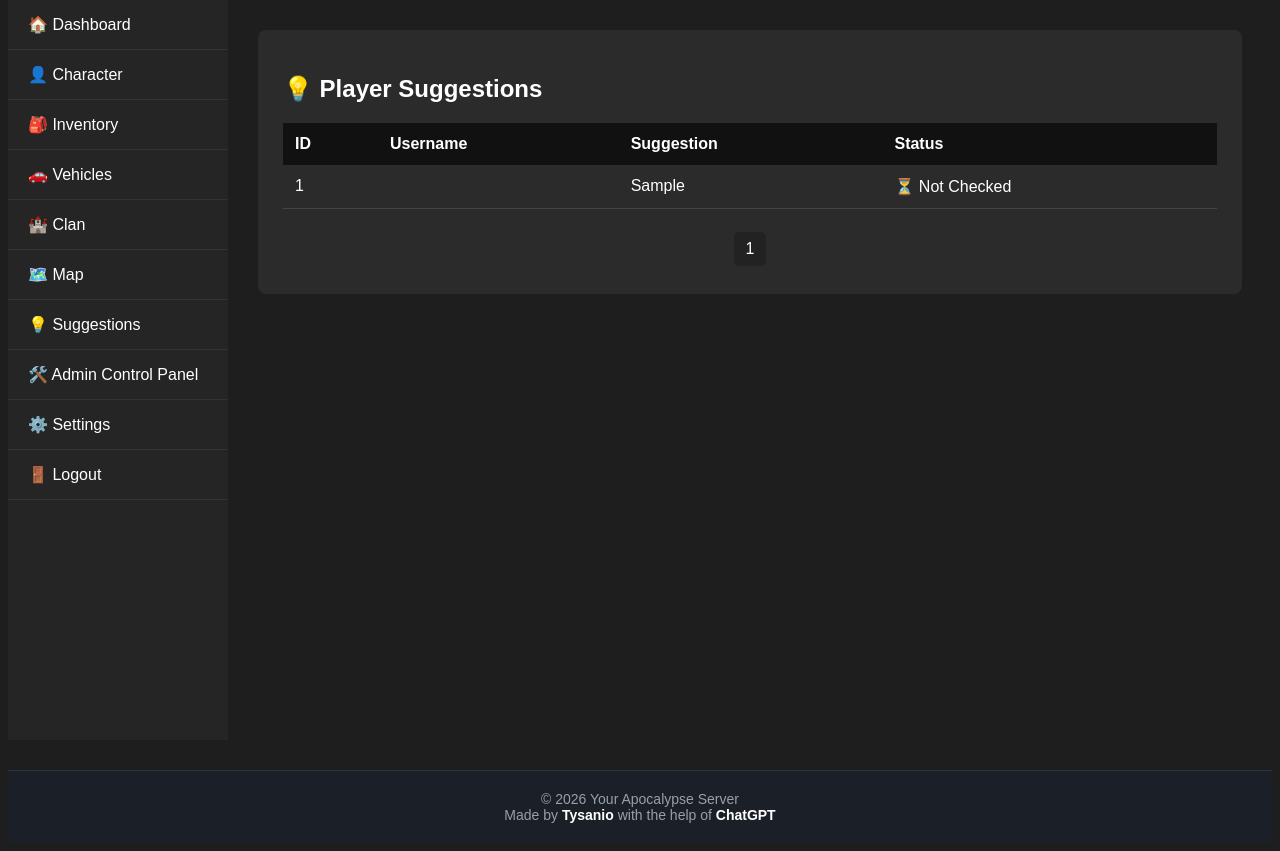
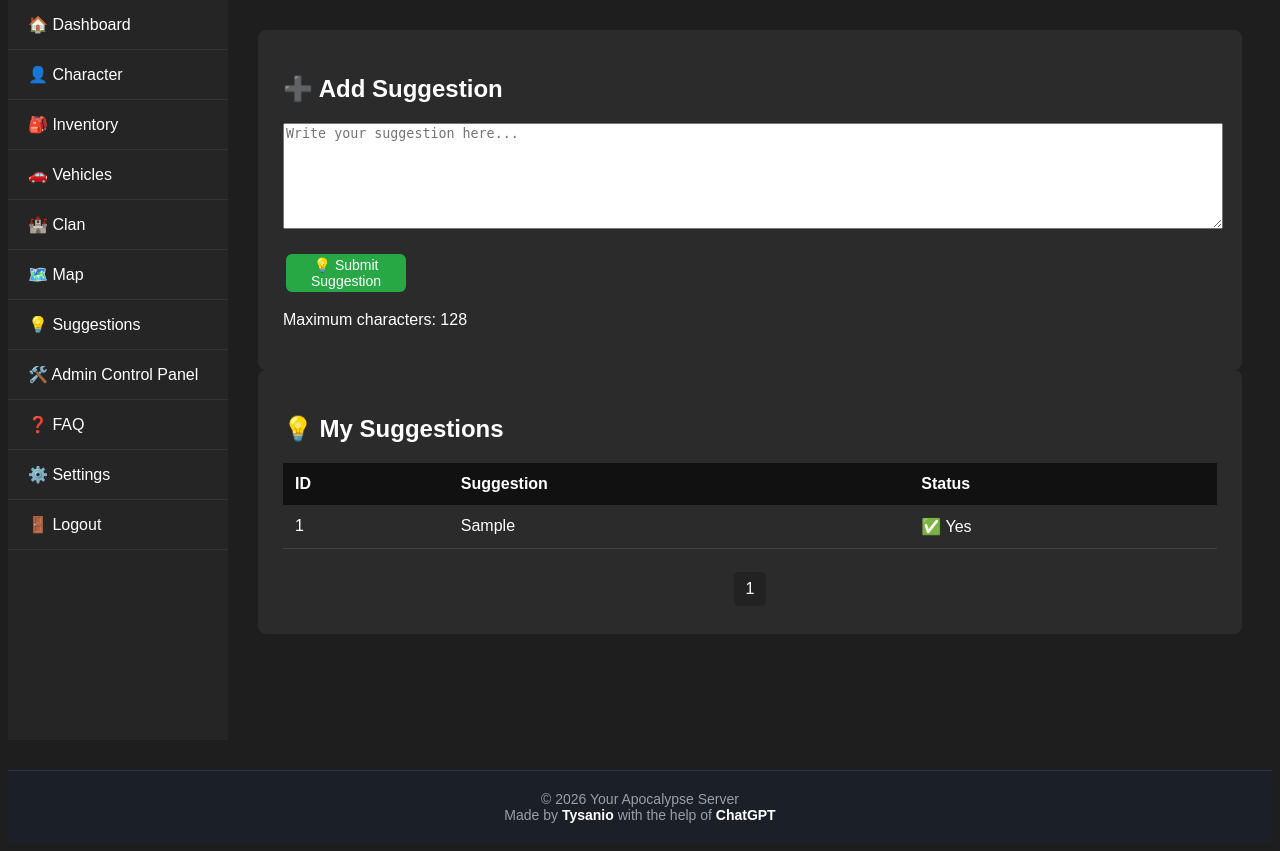
Before and after one commit to tysanio/apo-baisc, a PHP site: page /suggestions.php in a window 1280 px wide. Shown: the part 68-919 px from the top of the page. Run offline with PHP 8.4, Linux system fonts and the light colour scheme; the visitor is signed in with stand-in values (Sample User, id 1); tables that the repository leaves empty or names only in its code hold one stand-in row (values such as "Sample post"); data that the repository does not hold is empty.

Commit message:
adding stuff
adding webhook discord

adding make a suggesiton

add faq

```diff
--- a/ucp/admin_suggestions.php
+++ b/ucp/admin_suggestions.php
@@ -145,7 +145,7 @@ switch($row["Status"])
 
 <input  type="hidden" name="id" value="<?php echo $row["id"]; ?>">
 <button type="submit" name="update_status" class="action-button success-button" name="Status" value="1"> ✅ </button>
-<button type="submit" name="update_status" class="action-button danger-button" name="Status" > ❌ </button>
+<button type="submit" name="update_status" class="action-button danger-button" name="Status" value="2"> ❌ </button>
 <button type="submit" name="update_status" class="action-button warning-button" name="Status" value="0"> ⏳ </button>
 
 </form>
--- a/ucp/config/database.php
+++ b/ucp/config/database.php
@@ -20,4 +20,8 @@ catch(PDOException $e)
 {
     die("Database connection failed.");
 }
+
+$DISCORD_WEBHOOK = "https://discord.com/api/webhooks/1532483558780833924/rfq0SfuVdpy6cCgguRXKLBKTmqY6aah6u9WNsPp51nd7f9OVIefZUhw3zTmctp-ANZVG";
+
+
 $SERVER_NAME = "Your Apocalypse Server";
--- a/ucp/dashboard.php
+++ b/ucp/dashboard.php
@@ -9,7 +9,7 @@ require_once "includes/header.php";
 <div class="card">
 
     <h2>
-        Welcome <?php echo htmlspecialchars($player["Username"]); ?>
+        Welcome back <?php echo htmlspecialchars($player["Username"]); ?> !
     </h2>
 
     <br>
--- /dev/null
+++ b/ucp/includes/discord.php
@@ -0,0 +1,52 @@
+<?php
+
+function DiscordWebhook($title, $message)
+{
+    global $DISCORD_WEBHOOK;
+    if(empty($DISCORD_WEBHOOK))
+    {
+        return false;
+    }
+    $payload = [
+        "username" => "UCP",
+        "embeds" => [
+            [
+                "title" => $title,
+                "description" => $message,
+                "color" => 3447003,
+                "timestamp" => date("c")
+
+            ]
+
+        ]
+
+    ];
+
+
+
+    $ch = curl_init($DISCORD_WEBHOOK);
+
+
+    curl_setopt($ch, CURLOPT_POST, true);
+
+    curl_setopt($ch, CURLOPT_POSTFIELDS, json_encode($payload));
+
+    curl_setopt($ch, CURLOPT_HTTPHEADER, [
+
+        "Content-Type: application/json"
+
+    ]);
+
+    curl_setopt($ch, CURLOPT_RETURNTRANSFER, true);
+
+
+
+    curl_exec($ch);
+
+    curl_close($ch);
+
+
+    return true;
+}
+
+?>
--- a/ucp/includes/header.php
+++ b/ucp/includes/header.php
@@ -38,6 +38,8 @@
 	<a href="admin.php">🛠️ Admin Control Panel </a>
 	<?php } ?>
 
+	<a href="faq.php"> ❓ FAQ </a>
+
     <a href="settings.php">⚙️ Settings</a>
 
     <a href="logout.php">🚪 Logout</a>
--- a/ucp/suggestions.php
+++ b/ucp/suggestions.php
@@ -4,7 +4,34 @@ require_once "includes/auth.php";
 require_once "includes/player.php";
 
 require_once "includes/header.php";
+require_once "includes/discord.php";
 
+// ==============================
+// Add Suggestion
+// ==============================
+if(isset($_POST["add_suggestion"]))
+{
+    $suggestion = trim($_POST["suggestion"]);
+    if(strlen($suggestion) > 128)
+    {
+        $error = "Suggestion is limited to 128 characters.";
+    }
+    else
+    {
+
+        $stmt = $pdo->prepare(" INSERT INTO suggestions (Username, suggestions, Status) VALUES (?, ?, 0) ");
+        $stmt->execute([ $player["Username"], $suggestion ]);
+		DiscordWebhook(
+		"💡 New Suggestion From ".$player["Username"],
+		"**Suggestion:**\n".
+		$suggestion.
+		"\n\n".
+		"🔎 Check the UCP!");
+        header("Location: suggestions.php");
+        exit;
+    }
+
+}
 
 // ==============================
 // Pagination
@@ -27,10 +54,18 @@ $offset = ($page - 1) * $limit;
 
 
 // ==============================
-// Count Suggestions
+// Count Player Suggestions
 // ==============================
 
-$count = $pdo->query(" SELECT COUNT(*) FROM suggestions ")->fetchColumn();
+$countStmt = $pdo->prepare(" SELECT COUNT(*)  FROM suggestions WHERE Username = ? ");
+
+
+$countStmt->execute([
+    $player["Username"]
+]);
+
+
+$count = $countStmt->fetchColumn();
 
 
 
@@ -38,24 +73,30 @@ $totalPages = ceil($count / $limit);
 
 
 
+
 // ==============================
-// Load Suggestions
+// Load Player Suggestions
 // ==============================
 
-$stmt = $pdo->prepare("
-    SELECT * FROM suggestions ORDER BY id ASC LIMIT ? OFFSET ?
-");
+$stmt = $pdo->prepare("  SELECT * FROM suggestions WHERE Username = ? ORDER BY id ASC LIMIT ? OFFSET ? ");
 
 
 $stmt->bindValue(
     1,
+    $player["Username"],
+    PDO::PARAM_STR
+);
+
+
+$stmt->bindValue(
+    2,
     $limit,
     PDO::PARAM_INT
 );
 
 
 $stmt->bindValue(
-    2,
+    3,
     $offset,
     PDO::PARAM_INT
 );
@@ -70,14 +111,72 @@ $suggestions = $stmt->fetchAll(PDO::FETCH_ASSOC);
 
 ?>
 
+<div class="card">
 
+
+<h2>
+➕ Add Suggestion
+</h2>
+
+
+
+<?php
+
+if(isset($error))
+{
+
+echo "
+
+<p class='error-message'>
+".$error."
+</p>";
+
+}
+
+?>
+
+
+
+<form method="POST">
+
+
+<textarea
+name="suggestion"
+maxlength="128"
+required
+placeholder="Write your suggestion here..."
+style="width:100%; height:100px;">
+</textarea>
+
+
+<br><br>
+
+
+<button
+type="submit"
+name="add_suggestion"
+class="action-button success-button">
+
+💡 Submit Suggestion
+
+</button>
+
+
+</form>
+
+
+<p>
+Maximum characters: 128
+</p>
+
+
+</div>
 
 <div class="card">
 
 
-<h2>
-💡 Player Suggestions
-</h2>
+<h2> 💡 My Suggestions </h2>
+
 
 
 
@@ -88,11 +187,6 @@ $suggestions = $stmt->fetchAll(PDO::FETCH_ASSOC);
 
 <th>
 ID
-</th>
-
-
-<th>
-Username
 </th>
 
 
@@ -110,7 +204,30 @@ Status
 
 
 
+
 <?php
+
+
+if(count($suggestions) == 0)
+{
+
+?>
+
+<tr>
+
+<td colspan="3">
+
+No suggestions submitted yet.
+
+</td>
+
+</tr>
+
+
+<?php
+
+}
+
 
 
 foreach($suggestions as $row)
@@ -120,18 +237,31 @@ foreach($suggestions as $row)
 switch($row["Status"])
 {
 
-    case 1:$status = "✅ Yes";
+    case 1:
+
+        $status = "✅ Yes";
+
     break;
-    case 2: $status = "❌ No";
+
+
+    case 2:
+
+        $status = "❌ No";
+
     break;
-    default:$status = "⏳ Not Checked";
+
+
+    default:
+
+        $status = "⏳ Not Checked";
+
     break;
 
 }
 
 
+?>
 
-?>
 
 
 <tr>
@@ -140,14 +270,6 @@ switch($row["Status"])
 <td>
 
 <?php echo $row["id"]; ?>
-
-</td>
-
-
-
-<td>
-
-<?php echo htmlspecialchars($row["Username"]); ?>
 
 </td>
 
@@ -181,6 +303,7 @@ switch($row["Status"])
 ?>
 
 
+
 </table>
 
 
@@ -191,7 +314,6 @@ switch($row["Status"])
 
 
 <?php
-
 
 
 if($page > 1)
@@ -236,7 +358,6 @@ else
 
 ?>
 
-
 <a href="suggestions.php?page=<?php echo $i; ?>">
 
 <?php echo $i; ?>
@@ -257,7 +378,6 @@ if($page < $totalPages)
 {
 
 ?>
-
 
 <a href="suggestions.php?page=<?php echo $page + 1; ?>">
 Next ➡
```
Also changed, not shown: apo.sql (+15 -0 lines), ucp/faq.php (added, +55 -0 lines), ucp/settings.php (+6 -1 lines).
